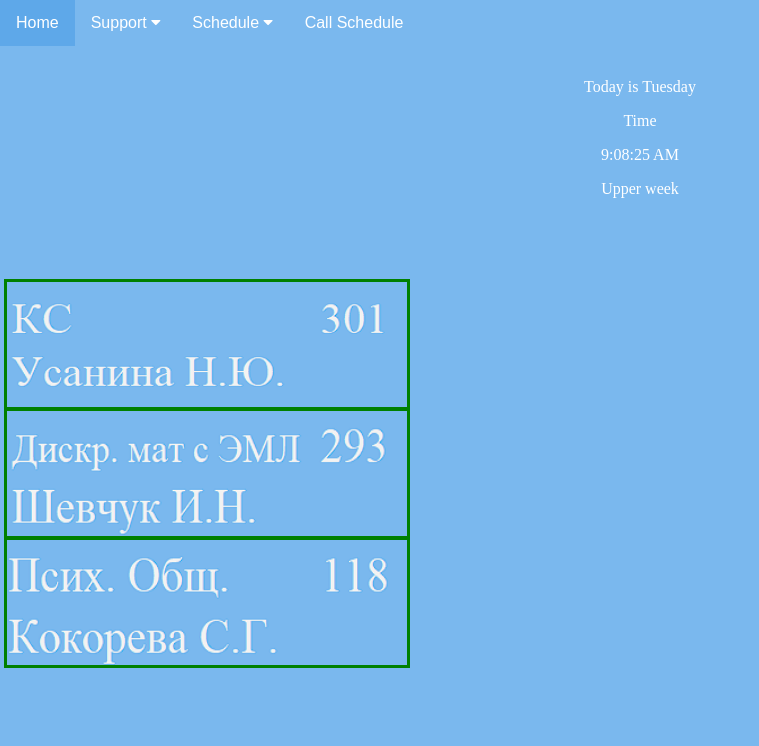
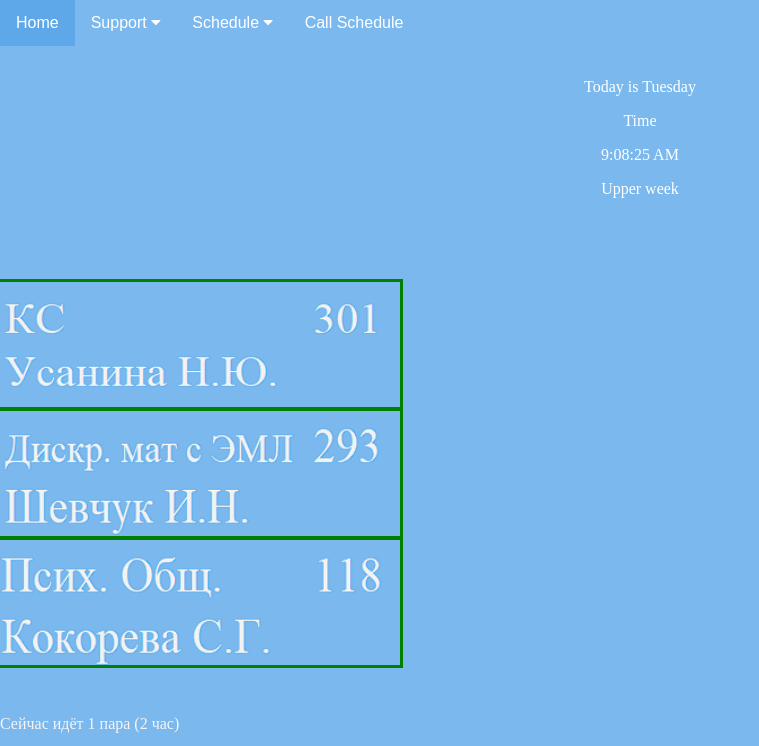
Before and after one commit to DersKOTz/Schedule, a plain HTML site: page index.html in a window 1280 px wide. Shown: the top 746 px of the page, without its empty margins (0-759 px from the left). Drawn offline with Linux system fonts and the light colour scheme.

Commit message:
Add files via upload

```diff
--- a/schedule.css
+++ b/schedule.css
@@ -186,10 +186,10 @@
 
        .dayjs {
         color: rgb(248, 244, 244);
-        margin: -28% 0 0px 7px;
+        margin: -40% 0 0px 0px;
        }
 
        .day {
         color: rgb(248, 244, 244);
-        margin: -2.5% 0 0px 7px;
+        margin: -2.5% 0 0px 0px;
        }
```
